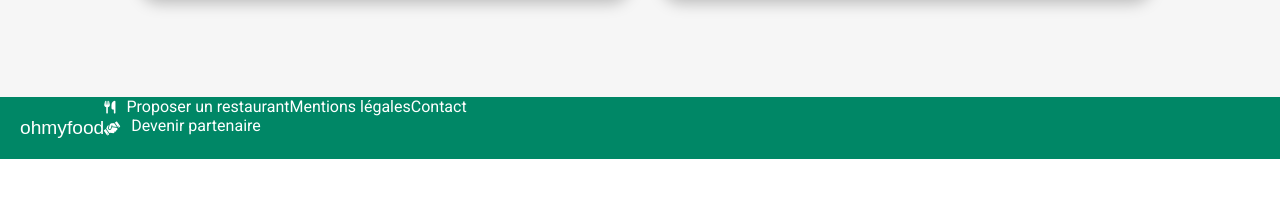
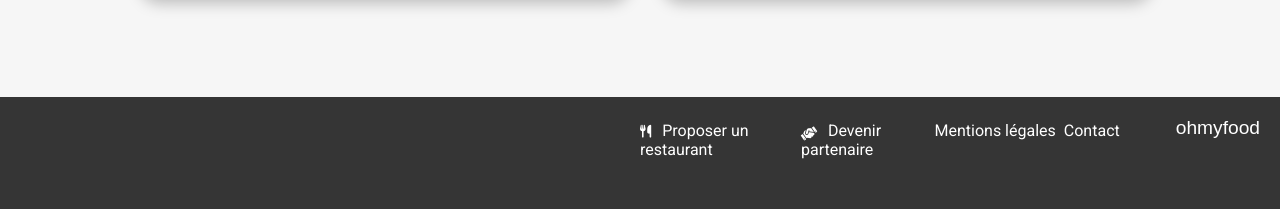
Before and after one commit to JulieBourelDrapier/ohmyfood, a plain HTML site: page index.html in a window 1280 px wide. Shown: the part 1466-1685 px from the top of the page. Before the commit the page ends 1625 px from the top, so only its background shows below. Drawn offline with Linux system fonts and the light colour scheme; a web font is replaced by a local one.

Commit message:
order (inversé) footer

```diff
--- a/assets(fichierCSS,img)/style.css
+++ b/assets(fichierCSS,img)/style.css
@@ -5,6 +5,7 @@
 .container {
     margin: auto;
     /*min-width: px;*/
+    padding-bottom: 10px;
 }
 
 body {
@@ -269,14 +270,27 @@ h1 { /*pour rappel, les titres sont bold par défaut*/
     background-color: #353535;
     color: #FFF;
     padding-left: 20px;
+    padding-bottom: 20px;
+    gap: 6px;
 }
 
 .logo {
     font-family: 'shrikhand', sans-serif;
     font-size: 1.2em;
     padding-top: 20px;
-    padding-bottom: 20px;
-    flex-direction: row-reverse;
+    padding-bottom: 10px;
+}
+
+.ac-i {
+    display: flex;
+    flex-direction: column;
+    gap: 8px;
+}
+
+.ss-i {
+    display: flex;
+    flex-direction: column;
+    gap: 8px;
 }
 
 .rotated i {
@@ -482,17 +496,42 @@ padding-left: 40px;
 
     .ftr {
         flex-direction: row;
-        width: 100%;
-        background-color: #008766;
+        padding-left: 0;
+        padding-bottom: 50px;
     }
 
-    ul {
-        display: flex;
+    .logo {
+        padding-top: 20px;
+        padding-bottom: 10px;
+        padding-right: 20px;
+        padding-left: 50px;
+    }
+
+    .ac-i {
         flex-direction: row;
-        gap: 50px;
+        padding-top: 24px;
+        padding-left: 640px;
+        gap: 10px;
+    }
+
+    .ss-i {
+        flex-direction: row;
+        padding-top: 24px;
+    }
+
+    .one {
+        order: 3;
+    }
+
+    .two {
+        order: 1;
+        flex: 1;
+    }
+
+    .three {
+        order: 2;
+    }
+
         /*je dois retravailler le footer. les éléments ne sont pas dans le meme order*/
         /* apply order après avoir crée une div pour chaque element*/
-    }
-
-
 }
--- a/index.html
+++ b/index.html
@@ -151,12 +151,12 @@
             </section>
             <footer>
                 <div class="ftr">
-                    <div class="logo">ohmyfood</div>
-                    <div class="ac-i">
+                    <div class="logo one">ohmyfood</div>
+                    <div class="ac-i two">
                         <div><i class="fa-solid fa-utensils"></i> Proposer un restaurant</div>
                         <div class="rotated"><i class="fa-solid fa-handshake"></i> Devenir partenaire</div>
                     </div>
-                    <div class="ss-i"></div>
+                    <div class="ss-i three">
                         <div>Mentions légales</div>
                         <div>Contact</div>
                     </div>
```
